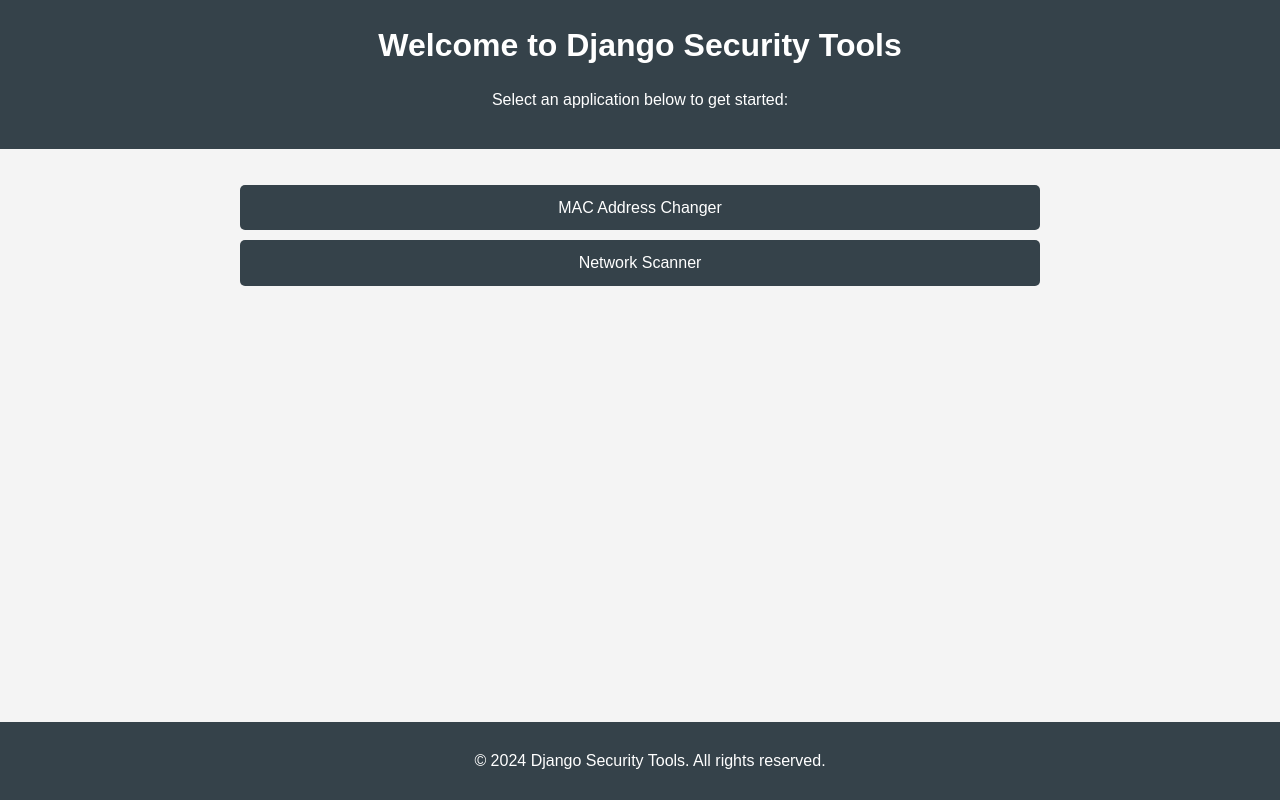
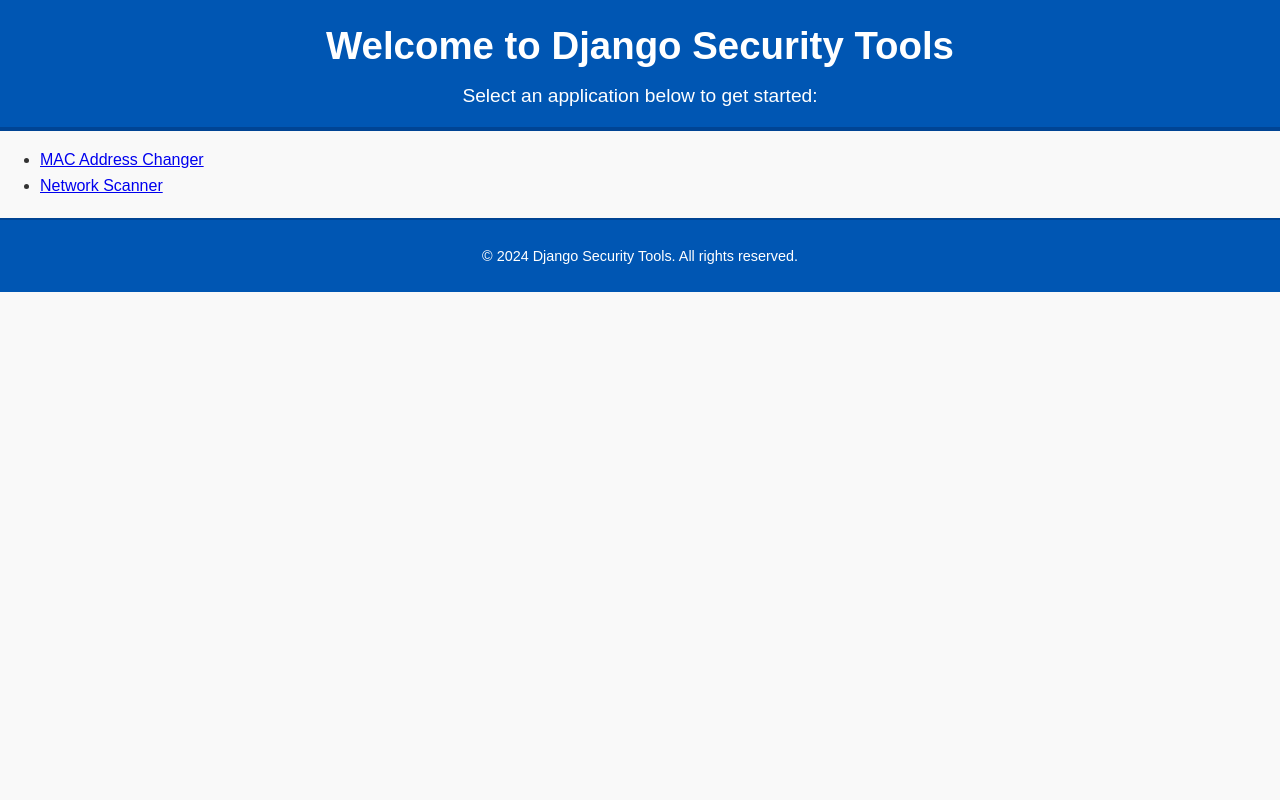
Before and after one commit to razorboy73/django-security-tools, a Django app: page / in a window 1280 px wide. Run offline with Django 4.2, Linux system fonts and the light colour scheme.

Commit message:
working on global styling

```diff
--- a/django_security_tools/django_security_tools/settings.py
+++ b/django_security_tools/django_security_tools/settings.py
@@ -113,6 +113,10 @@ USE_TZ = True
 
 STATIC_URL = "static/"
 
+STATICFILES_DIRS = [
+    BASE_DIR / "static",
+]
+
 # Default primary key field type
 # https://docs.djangoproject.com/en/4.2/ref/settings/#default-auto-field
 
--- /dev/null
+++ b/django_security_tools/static/css/style.css
@@ -0,0 +1,181 @@
+/* General Styles */
+body {
+    font-family: 'Arial', sans-serif;
+    margin: 0;
+    padding: 0;
+    background-color: #f9f9f9;
+    color: #333;
+    line-height: 1.6;
+  }
+
+  /* Container */
+  .container {
+    width: 90%;
+    max-width: 1200px;
+    margin: 20px auto;
+    background: #ffffff;
+    padding: 20px;
+    border-radius: 8px;
+    box-shadow: 0 4px 8px rgba(0, 0, 0, 0.1);
+  }
+
+  /* Header */
+  header {
+    background: #0056b3;
+    color: #fff;
+    padding: 15px 20px;
+    text-align: center;
+    border-bottom: 4px solid #004494;
+  }
+
+  header h1 {
+    margin: 0;
+    font-size: 2.4rem;
+  }
+
+  header p {
+    margin: 5px 0 0;
+    font-size: 1.2rem;
+  }
+
+  /* Forms */
+  form {
+    margin-bottom: 20px;
+    padding: 15px;
+    background: #f1f1f1;
+    border: 1px solid #ddd;
+    border-radius: 8px;
+  }
+
+  form label {
+    font-weight: bold;
+    display: block;
+    margin-bottom: 8px;
+    color: #333;
+  }
+
+  form input[type="text"],
+  form select {
+    width: 100%;
+    padding: 10px;
+    margin-bottom: 15px;
+    border: 1px solid #ccc;
+    border-radius: 4px;
+    font-size: 1rem;
+  }
+
+  form button {
+    display: inline-block;
+    padding: 10px 20px;
+    margin-right: 10px;
+    font-size: 1rem;
+    font-weight: bold;
+    color: #fff;
+    background-color: #0056b3;
+    border: none;
+    border-radius: 4px;
+    cursor: pointer;
+    transition: background-color 0.3s;
+  }
+
+  form button:hover {
+    background-color: #004494;
+  }
+
+  form .secondary-button {
+    background-color: #6c757d;
+  }
+
+  form .secondary-button:hover {
+    background-color: #5a6268;
+  }
+
+  /* Alerts */
+  .alert {
+    padding: 15px;
+    margin-bottom: 20px;
+    border: 1px solid transparent;
+    border-radius: 4px;
+  }
+
+  .alert-success {
+    background-color: #d4edda;
+    color: #155724;
+    border-color: #c3e6cb;
+  }
+
+  .alert-error {
+    background-color: #f8d7da;
+    color: #721c24;
+    border-color: #f5c6cb;
+  }
+
+  /* Interface List */
+  #interface-list {
+    margin-top: 20px;
+    border: 1px solid #ddd;
+    border-radius: 8px;
+    background: #fff;
+    padding: 10px;
+  }
+
+  #interface-list table {
+    width: 100%;
+    border-collapse: collapse;
+    margin-bottom: 20px;
+  }
+
+  #interface-list th,
+  #interface-list td {
+    text-align: left;
+    padding: 12px;
+    border-bottom: 1px solid #ddd;
+  }
+
+  #interface-list th {
+    background-color: #f1f1f1;
+    font-weight: bold;
+    color: #333;
+  }
+
+  #interface-list tr:nth-child(even) {
+    background-color: #f9f9f9;
+  }
+
+  /* Footer */
+  footer {
+    text-align: center;
+    margin-top: 20px;
+    padding: 10px;
+    background-color: #0056b3;
+    color: #fff;
+    font-size: 0.9rem;
+    border-top: 2px solid #004494;
+  }
+
+  footer a {
+    color: #ffdd57;
+    text-decoration: none;
+  }
+
+  footer a:hover {
+    text-decoration: underline;
+  }
+
+  /* Navigation */
+  nav {
+    background: #0056b3;
+    padding: 10px 20px;
+    text-align: center;
+  }
+
+  nav a {
+    color: #fff;
+    text-decoration: none;
+    margin: 0 15px;
+    font-weight: bold;
+  }
+
+  nav a:hover {
+    color: #ffdd57;
+  }
--- a/django_security_tools/templates/home.html
+++ b/django_security_tools/templates/home.html
@@ -1,61 +1,14 @@
+{% load static %}
+
 <!DOCTYPE html>
 <html lang="en">
 <head>
     <meta charset="UTF-8">
     <meta name="viewport" content="width=device-width, initial-scale=1.0">
     <title>Welcome to Django Security Tools</title>
-    <style>
-        body {
-            font-family: Arial, sans-serif;
-            margin: 0;
-            padding: 0;
-            background-color: #f4f4f4;
-            color: #333;
-            line-height: 1.6;
-        }
-        header {
-            background: #35424a;
-            color: #fff;
-            padding: 20px;
-            text-align: center;
-        }
-        header h1 {
-            margin: 0;
-        }
-        main {
-            padding: 20px;
-            max-width: 800px;
-            margin: 0 auto;
-        }
-        ul {
-            list-style: none;
-            padding: 0;
-        }
-        ul li {
-            margin: 10px 0;
-        }
-        ul a {
-            display: block;
-            padding: 10px;
-            text-decoration: none;
-            background: #35424a;
-            color: #fff;
-            border-radius: 5px;
-            text-align: center;
-        }
-        ul a:hover {
-            background: #6c757d;
-        }
-        footer {
-            text-align: center;
-            padding: 10px;
-            background: #35424a;
-            color: #fff;
-            position: fixed;
-            width: 100%;
-            bottom: 0;
-        }
-    </style>
+    <link rel="stylesheet" href="{% static 'css/style.css' %}">
+
+
 </head>
 <body>
     <header>
```
